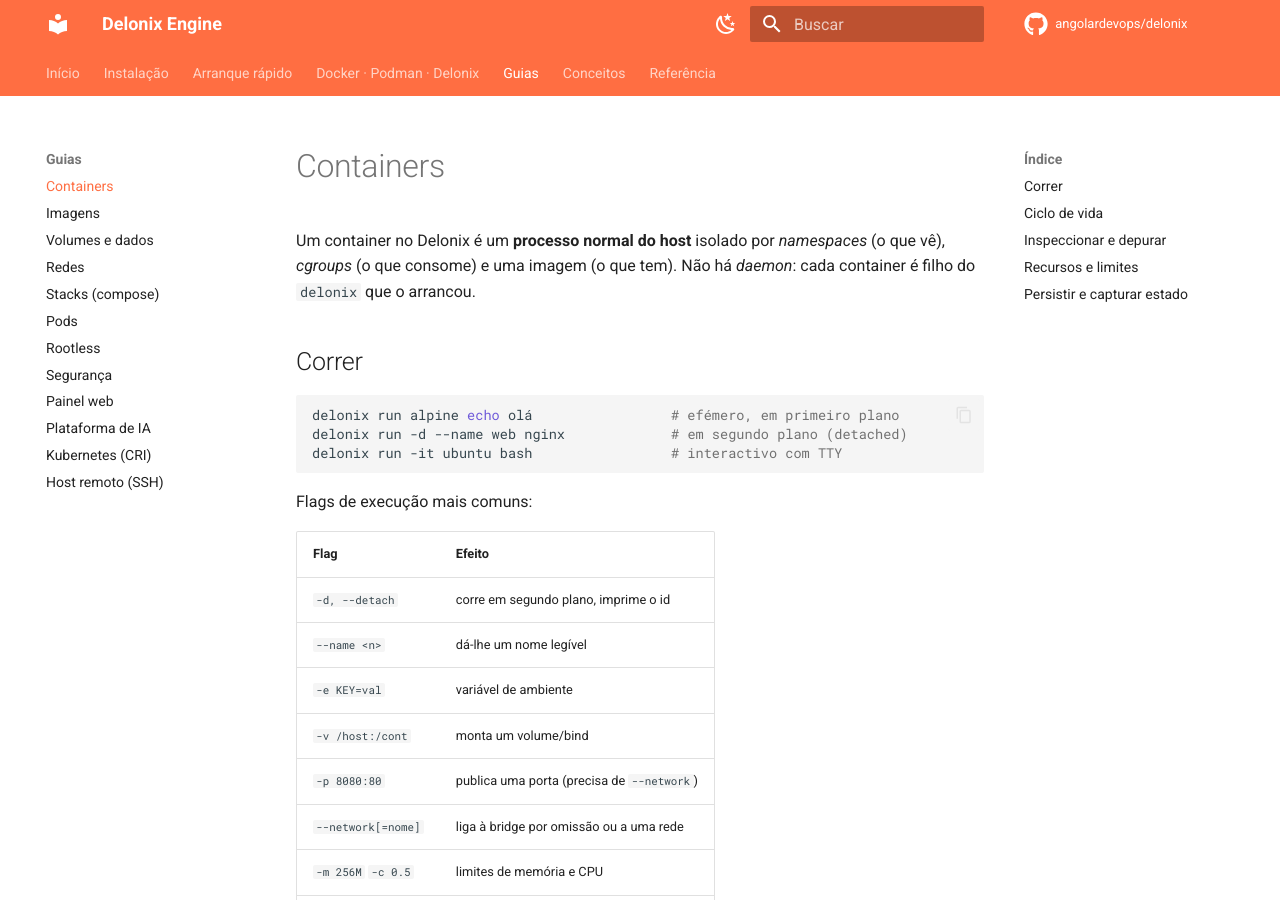
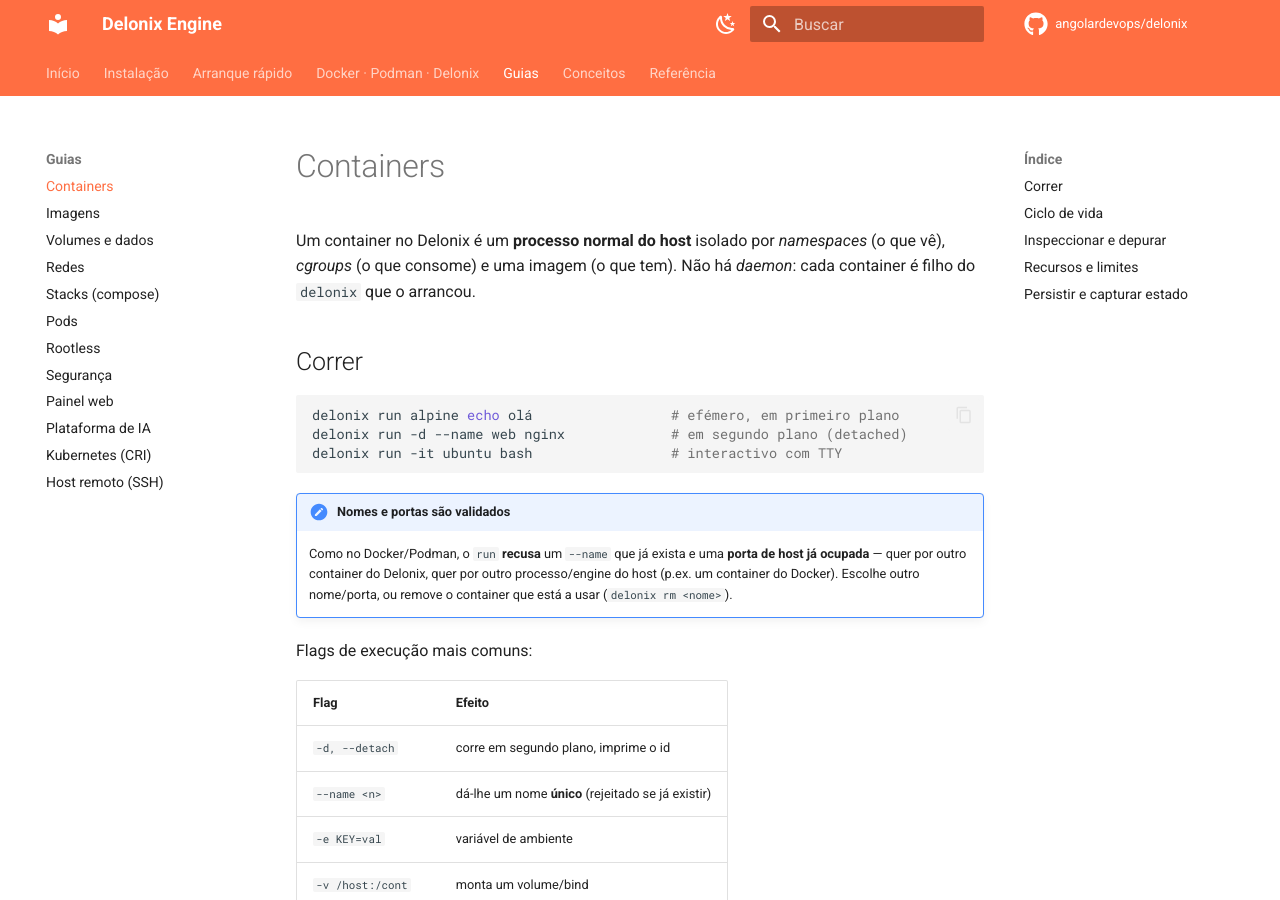
Before and after one commit to angolardevops/delonix, an MkDocs documentation site: the page built from docs/guides/containers.md, in a window 1280 px wide and 900 px high. Built offline with MkDocs 1.6.1 and Material for MkDocs 9.7.7, drawn with Linux system fonts in a browser that asks for light colours; comment, search, counter and statistics services are not loaded.

Commit message:
run: valida nome de container e porta de host (anti-colisão, incl. Docker)

````diff
--- a/docs/guides/containers.md
+++ b/docs/guides/containers.md
@@ -12,12 +12,18 @@
 delonix run -it ubuntu bash                 # interactivo com TTY
 ```
 
+!!! note "Nomes e portas são validados"
+    Como no Docker/Podman, o `run` **recusa** um `--name` que já exista e uma
+    **porta de host já ocupada** — quer por outro container do Delonix, quer por
+    outro processo/engine do host (p.ex. um container do Docker). Escolhe outro
+    nome/porta, ou remove o container que está a usar (`delonix rm <nome>`).
+
 Flags de execução mais comuns:
 
 | Flag | Efeito |
 |---|---|
 | `-d, --detach` | corre em segundo plano, imprime o id |
-| `--name <n>` | dá-lhe um nome legível |
+| `--name <n>` | dá-lhe um nome **único** (rejeitado se já existir) |
 | `-e KEY=val` | variável de ambiente |
 | `-v /host:/cont` | monta um volume/bind |
 | `-p 8080:80` | publica uma porta (precisa de `--network`) |
````
